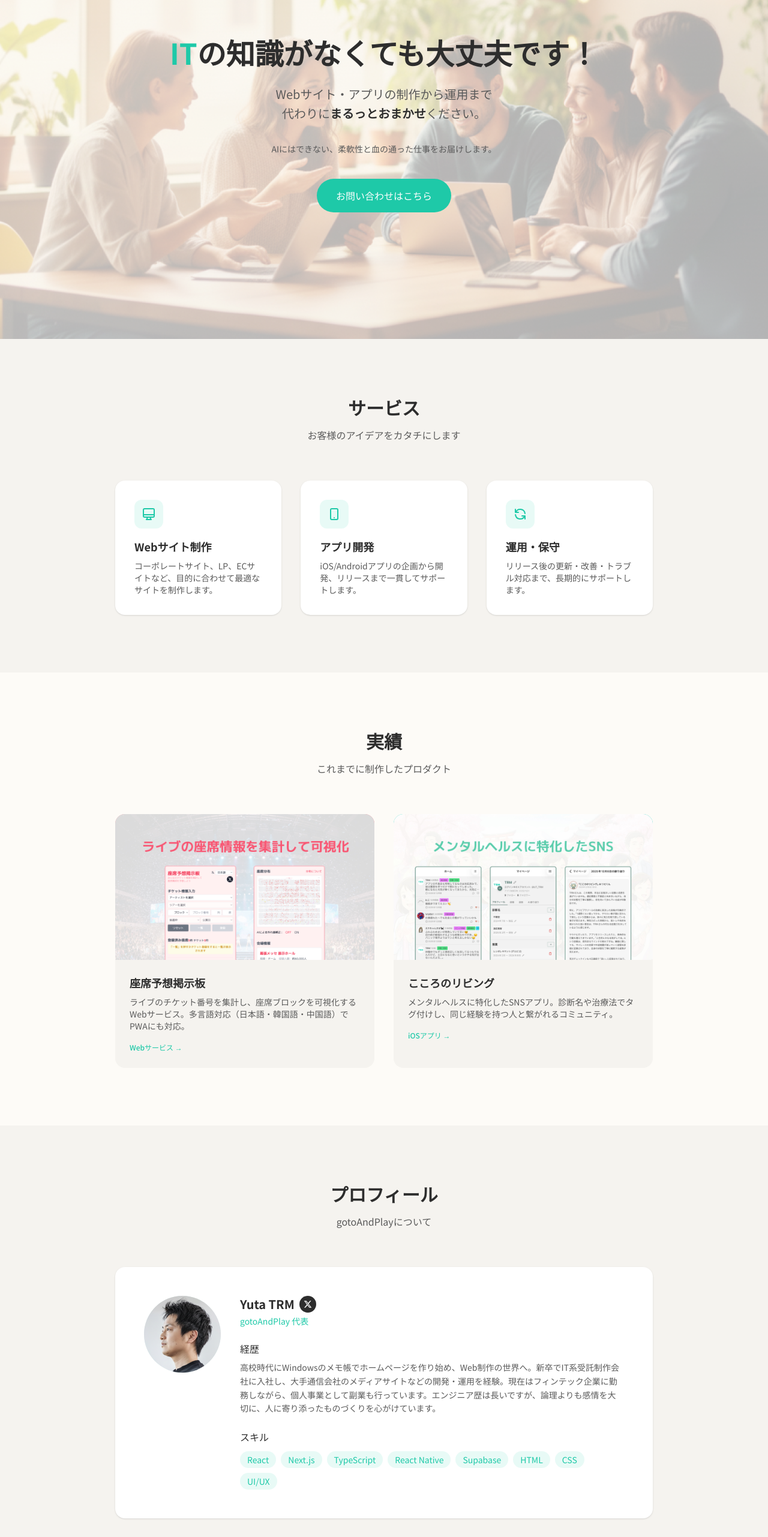
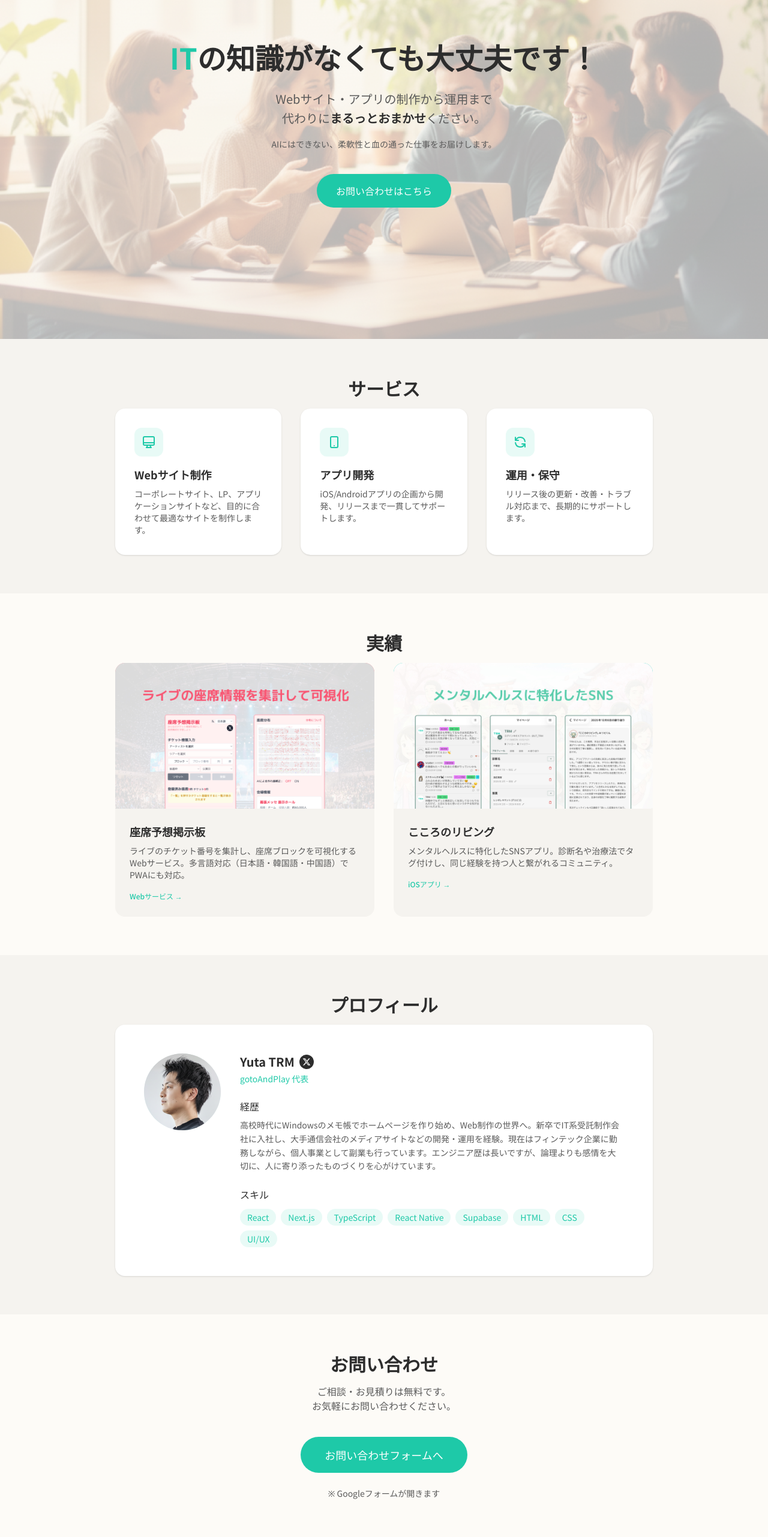
Before and after one commit to YutaTrm/yutatrm.github.io, a Next.js app: page / in a window 1280 px wide. Shown: the part 235-2797 px from the top of the page at 60% size. Built offline with nearby package versions, Linux system fonts and the light colour scheme.

Commit message:
文言と余白調整

```diff
--- a/src/app/page.tsx
+++ b/src/app/page.tsx
@@ -29,7 +29,7 @@ export default function Home() {
           <h1 className="text-3xl sm:text-4xl md:text-5xl font-bold leading-tight mb-6">
             <span className="text-[var(--color-accent)]">IT</span>の知識がなくても大丈夫です！
           </h1>
-          <p className="text-lg sm:text-xl text-[var(--color-text-light)] mb-8 leading-relaxed">
+          <p className="text-lg sm:text-xl text-[var(--color-text-light)] mb-4 leading-relaxed">
             Webサイト・アプリの制作から運用まで
             <br className="hidden sm:block" />
             代わりに<span className="font-bold text-[var(--color-text)]">まるっとおまかせ</span>ください。
@@ -47,12 +47,12 @@ export default function Home() {
       </section>
 
       {/* Service Section */}
-      <section id="service" className="py-24 px-6 bg-[var(--color-warm-gray)]">
+      <section id="service" className="py-16 px-6 bg-[var(--color-warm-gray)]">
         <div className="max-w-4xl mx-auto">
           <h2 className="text-2xl sm:text-3xl font-bold text-center mb-4">サービス</h2>
-          <p className="text-center text-[var(--color-text-light)] mb-16">
+          {/* <p className="text-center text-[var(--color-text-light)] mb-16">
             お客様のアイデアをカタチにします
-          </p>
+          </p> */}
 
           <div className="grid sm:grid-cols-3 gap-8">
             <div className="bg-white rounded-2xl p-8 shadow-sm">
@@ -63,7 +63,7 @@ export default function Home() {
               </div>
               <h3 className="font-bold text-lg mb-2">Webサイト制作</h3>
               <p className="text-sm text-[var(--color-text-light)]">
-                コーポレートサイト、LP、ECサイトなど、目的に合わせて最適なサイトを制作します。
+                コーポレートサイト、LP、アプリケーションサイトなど、目的に合わせて最適なサイトを制作します。
               </p>
             </div>
 
@@ -95,12 +95,12 @@ export default function Home() {
       </section>
 
       {/* Works Section */}
-      <section id="works" className="py-24 px-6">
+      <section id="works" className="py-16 px-6">
         <div className="max-w-4xl mx-auto">
           <h2 className="text-2xl sm:text-3xl font-bold text-center mb-4">実績</h2>
-          <p className="text-center text-[var(--color-text-light)] mb-16">
+          {/* <p className="text-center text-[var(--color-text-light)] mb-16">
             これまでに制作したプロダクト
-          </p>
+          </p> */}
 
           <div className="grid md:grid-cols-2 gap-8">
             {/* Work 1: 座席予想掲示板 */}
@@ -163,12 +163,12 @@ export default function Home() {
       </section>
 
       {/* Profile Section */}
-      <section id="profile" className="py-24 px-6 bg-[var(--color-warm-gray)]">
+      <section id="profile" className="py-16 px-6 bg-[var(--color-warm-gray)]">
         <div className="max-w-4xl mx-auto">
           <h2 className="text-2xl sm:text-3xl font-bold text-center mb-4">プロフィール</h2>
-          <p className="text-center text-[var(--color-text-light)] mb-16">
+          {/* <p className="text-center text-[var(--color-text-light)] mb-16">
             gotoAndPlayについて
-          </p>
+          </p> */}
 
           <div className="bg-white rounded-2xl p-8 sm:p-12 shadow-sm">
             <div className="flex flex-col sm:flex-row gap-8 items-center sm:items-start">
@@ -185,7 +185,7 @@ export default function Home() {
                     href="https://x.com/UT_TRM"
                     target="_blank"
                     rel="noopener noreferrer"
-                    className="w-7 h-7 rounded-full bg-[var(--color-text)] hover:bg-[var(--color-accent)] flex items-center justify-center transition-colors"
+                    className="w-6 h-6 rounded-full bg-[var(--color-text)] hover:bg-[var(--color-accent)] flex items-center justify-center transition-colors"
                     aria-label="X (Twitter)"
                   >
                     <svg className="w-3.5 h-3.5 text-white" fill="currentColor" viewBox="0 0 24 24">
@@ -224,7 +224,7 @@ export default function Home() {
       </section>
 
       {/* Contact Section */}
-      <section id="contact" className="py-24 px-6">
+      <section id="contact" className="py-16 px-6">
         <div className="max-w-2xl mx-auto text-center">
           <h2 className="text-2xl sm:text-3xl font-bold mb-4">お問い合わせ</h2>
           <p className="text-[var(--color-text-light)] mb-10">
```
